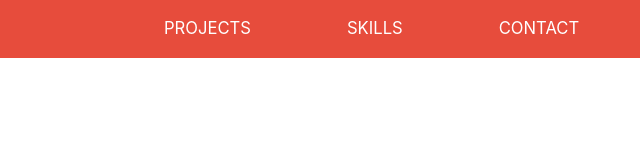
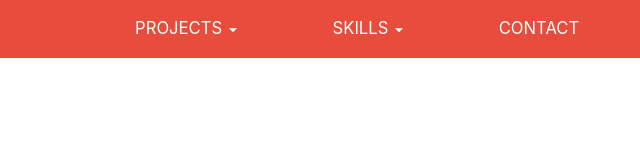
Before and after one commit to kieran6roberts/CssOnly..., a website built with Vite: page index.html in a window 1280 px wide. Shown: the full height of the page, 640-1280 px from the left. Built offline with nearby package versions, Linux system fonts and the light colour scheme.

Commit message:
desktop dropdown link complete

```diff
--- a/scss/navbar.scss
+++ b/scss/navbar.scss
@@ -29,6 +29,19 @@
         color: v.$color-light;
         text-align: center;
         text-transform: uppercase;
+    }
+
+    &__items > li > button {
+        display: inline-flex;
+        align-items: center;
+
+        &:after {
+            content: "";
+            border: 4px solid transparent;
+            border-top-color: v.$color-light;
+            margin-left: 0.4rem;
+            transform: translateY(0.2rem);
+        }
     }
 
     &__items > li {
```
Also changed, not shown: css/main.css, 1 other file.
